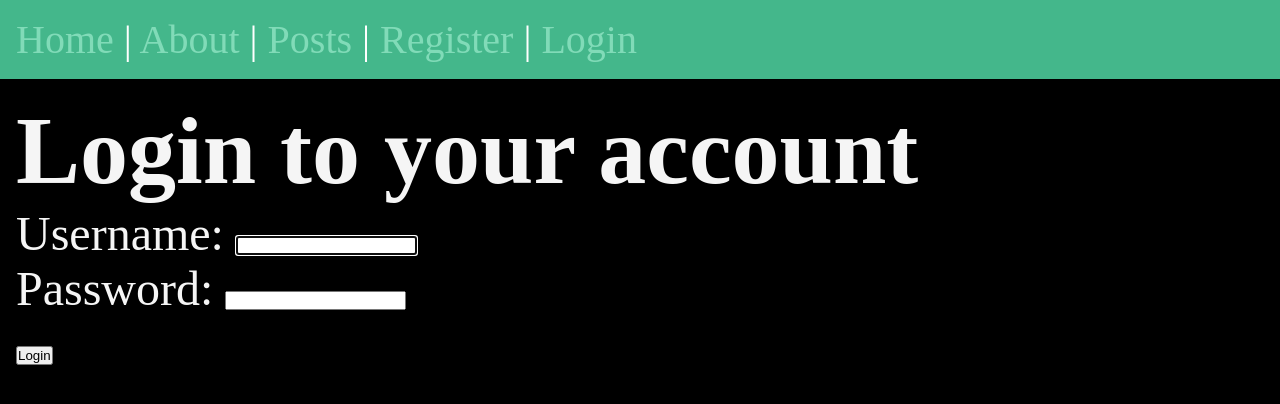
After one commit to Newbiecoder279/django-practice, a Django app: page /users/login/ in a window 1280 px wide. The commit adds this page. Shown: the top 404 px of the page. Run offline with Django 5.2, Linux system fonts and the light colour scheme.

Commit message:
added login functionality

```diff
--- a/myproject/templates/layout.html
+++ b/myproject/templates/layout.html
@@ -17,7 +17,8 @@
         <a href = "/">Home</a> |
         <a href = "/about">About</a> |
         <a href = "{% url 'posts:list' %}">Posts</a> |
-        <a href = "{% url 'users:register' %}">Register</a>
+        <a href = "{% url 'users:register' %}">Register</a> |
+        <a href = "{% url 'users:login' %}">Login</a>
     </nav>
     <main>
         {% block content %}
--- /dev/null
+++ b/myproject/users/templates/users/login.html
@@ -0,0 +1,14 @@
+{% extends "layout.html" %}
+
+{% block title%}
+Login
+{% endblock %}
+
+{% block content %}
+<h1>Login to your account</h1>
+<form class="form-with-validation" action="/users/login/" method="post">
+  {% csrf_token %}
+  {{form}}
+  <button>Login</button>
+</form>
+{% endblock %}
--- a/myproject/users/urls.py
+++ b/myproject/users/urls.py
@@ -4,5 +4,6 @@ from . import views
 
 app_name = 'users'
 urlpatterns = [
-  path('register/', views.register, name='register')
+  path('register/', views.register_view, name='register'),
+  path('login/', views.login_view, name='login')
 ]
--- a/myproject/users/views.py
+++ b/myproject/users/views.py
@@ -1,14 +1,25 @@
 from django.shortcuts import render,redirect
-from django.contrib.auth.forms import UserCreationForm
+from django.contrib.auth.forms import UserCreationForm, AuthenticationForm
+from django.contrib.auth import login
 
 # Create your views here.
-def register(request):
+def register_view(request):
     if request.method == "POST":
         form = UserCreationForm(request.POST)
         if form.is_valid():
-            form.save()
+            login(request,form.save())
             return redirect ("posts:list")
     else:
         form = UserCreationForm()
 
     return render(request,'users/register.html',{'form':form})
+
+def login_view(request):
+    if request.method == "POST":
+        form = AuthenticationForm(data=request.POST)
+        if form.is_valid():
+            login(request, form.get_user())
+            return redirect("posts:list")
+    else:
+        form = AuthenticationForm()
+    return render (request, 'users/login.html', {'form':form})
```
Also changed, not shown: myproject/db.sqlite3.
